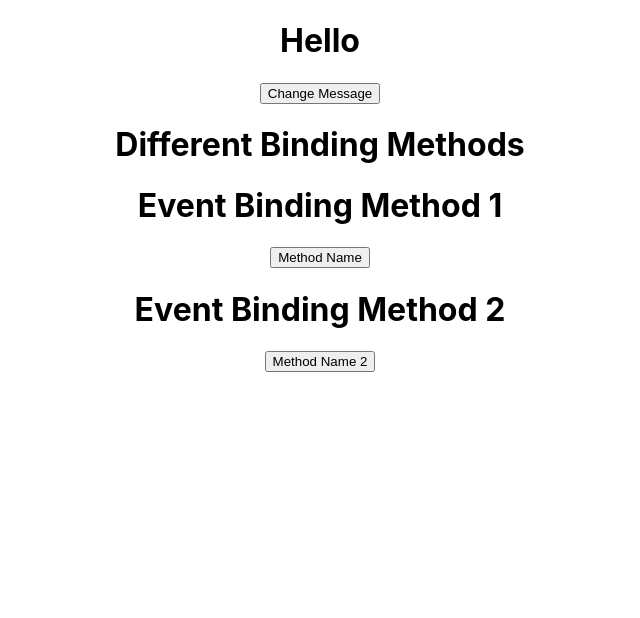
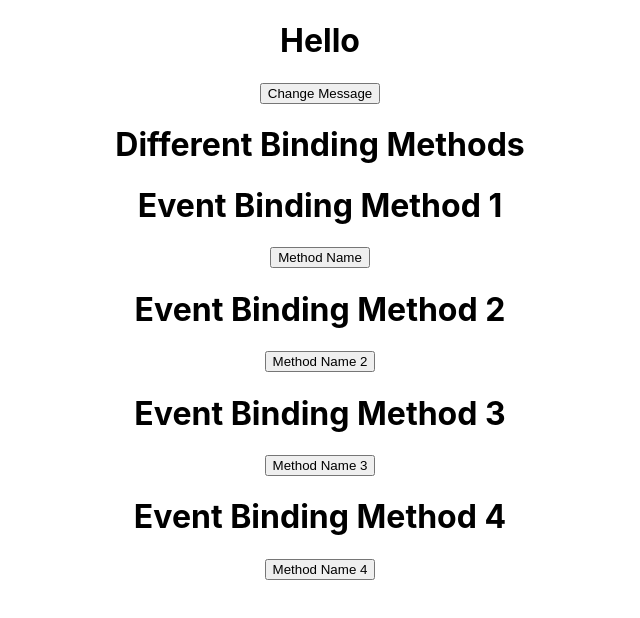
Before and after one commit to TheReprator/ReactLearning, a React (Create React App) app: page / in a window 1280 px wide. Shown: the top 618 px of the page, without its empty margins (320-960 px from the left). Built offline with nearby package versions, Linux system fonts and the light colour scheme.

Commit message:
Binding With Arrow Function as class Properties

```diff
--- a/src/App.js
+++ b/src/App.js
@@ -13,6 +13,9 @@ import { DestructingStateClass } from './destructing/Destructing';
 import EventBindings from './eventBinding/EventBinding';
 import MethodOneBinding from './eventBinding/MethodOneBinding';
 import MethodTwoBinding from './eventBinding/MethodTwoBinding';
+import MethodThreeBinding from './eventBinding/MethodThreeBinding';
+import MethodFourBinding from './eventBinding/MethodFourBinding';
+
 
 import './App.css';
 
@@ -24,7 +27,8 @@ function App() {
     <h1> Different Binding Methods </h1>
     <MethodOneBinding />
     <MethodTwoBinding />
-
+    <MethodThreeBinding />
+    <MethodFourBinding />
 
     { /*
       //Destructing Parameters
--- /dev/null
+++ b/src/eventBinding/MethodFourBinding.js
@@ -0,0 +1,33 @@
+import react from "react";
+import { Component } from "react";
+
+class MethodFourBinding extends Component {
+
+    constructor() {
+        super()
+        this.state = {
+            msg: 'Event Binding Method 4'
+        }
+    }
+
+    clickHandle = () => {
+        this.setState({
+            msg: 'With Arraw Function as Properties'
+        })
+    }
+
+    render() {
+        return (<div>
+                <h1>{this.state.msg}</h1>
+                <button onClick = {this.clickHandle}> Method Name 4</button>
+            </div>)
+    }
+
+}
+
+export default MethodFourBinding
+
+/*
+Here we have defined an arrow function as class properties, at line no 13-18, then used that
+arrow function on onClick event at line no. 23
+*/
--- /dev/null
+++ b/src/eventBinding/MethodThreeBinding.js
@@ -0,0 +1,37 @@
+import react from "react";
+import { Component } from "react";
+
+class MethodThreeBinding extends Component {
+
+    constructor () {
+        super()
+        this.state = {
+            msg: 'Event Binding Method 3'
+        }
+
+        this.changeMessage = this.changeMessage.bind(this)
+    }
+
+    changeMessage () {
+        this.setState({
+            msg: 'with event binding in constructor'
+        })
+    }
+
+    render () {
+        return (
+            <dev>
+                <h1> {this.state.msg} </h1>
+                <button onClick={this.changeMessage}> Method Name 3</button>
+            </dev>
+        )
+    }
+}
+
+export default MethodThreeBinding
+
+
+/*
+    Here the event binding is done in constructor itself, which is called only once in the lifetime,
+    So, it's the most common binding, which is used everywhere for best performace
+*/
```
